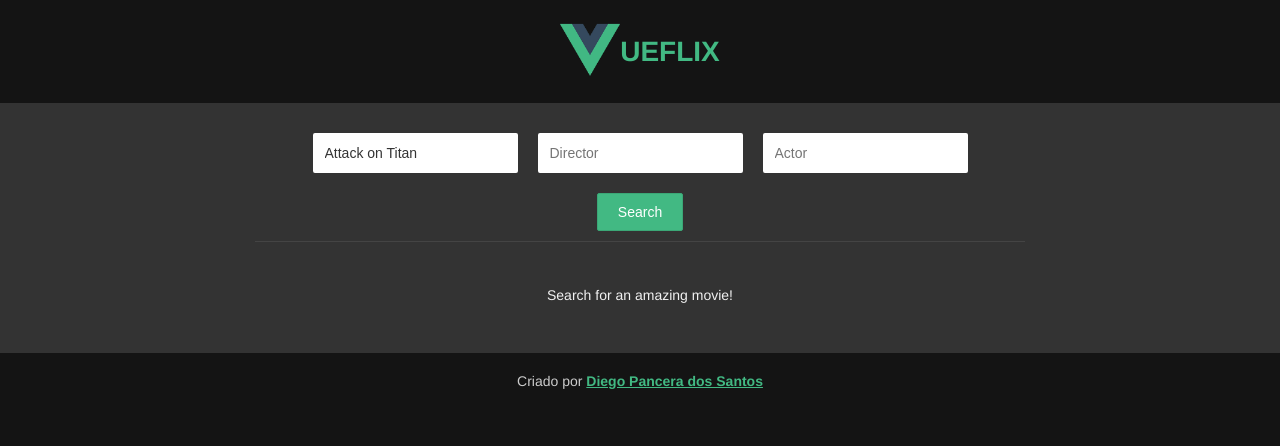
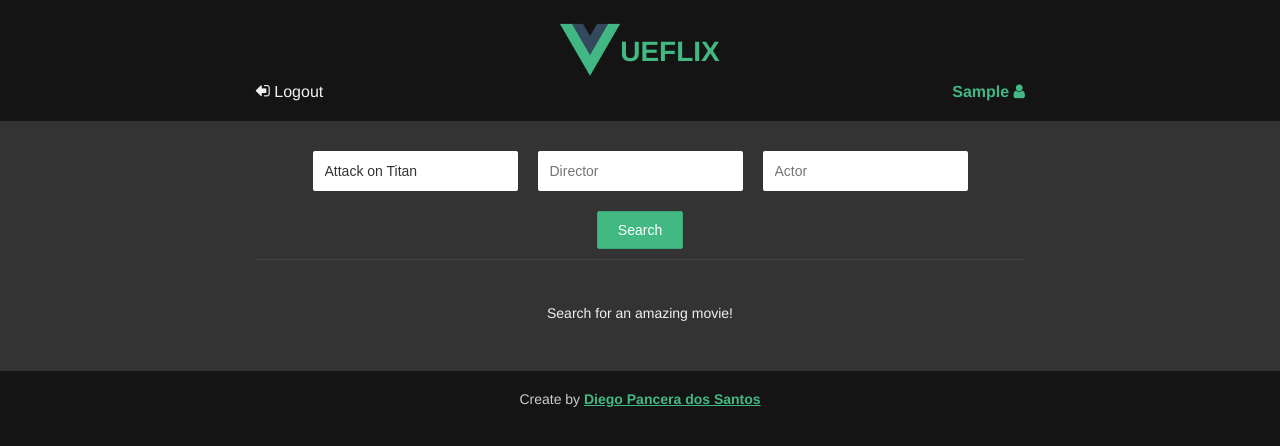
Before and after one commit to diegopscode/Vueflix, a Vue app: page / in a window 1280 px wide. Both pictures are taken after typing "Sample" into the empty fields and a click on the button "Sign In". Shown: the top 446 px of the page. Built offline with nearby package versions, Linux system fonts and the light colour scheme; what Axios would draw is missing.

Commit message:
Pagina de favoritos e login

```diff
--- a/src/assets/scss/components/header.scss
+++ b/src/assets/scss/components/header.scss
@@ -10,6 +10,34 @@
     display: flex;
     align-items: center;
     justify-content: center;
+    width: 180px;
+
+    margin: 0 auto;
+  }
+
+  .user-menu {
+    display: flex;
+    justify-content: space-between;
+
+    font-size: 16px;
+  }
+
+  .user-link {
+    text-transform: capitalize;
+    font-weight: bold;
+  }
+
+  .logout {
+    cursor: pointer;
+    transition: all .2s;
+
+    i {
+      transform: rotate(180deg);
+    }
+
+    &:hover {
+      color: $green;
+    }
   }
 
   .logo {
--- a/src/components/Footer.vue
+++ b/src/components/Footer.vue
@@ -2,7 +2,7 @@
   <footer class="footer">
     <div class="container">
 
-      <div class="creator">Criado por <a href="#">Diego Pancera dos Santos</a></div>
+      <div class="creator">Create by <a href="#">Diego Pancera dos Santos</a></div>
 
     </div>
   </footer>
--- a/src/components/Header.vue
+++ b/src/components/Header.vue
@@ -2,19 +2,37 @@
   <header class="header">
     <div class="container">
 
-      <a href="/" class="logo-link">
+      <router-link :to="{ name: 'Login' }" class="logo-link">
         <div class="logo">
           <img src="../assets/images/logo.png">
         </div>
         <h1 class="logo-title">ueflix</h1>
-      </a>
+      </router-link>
+
+      <div class="user-menu" v-if="user.name">
+        <div class="logout" @click.prevent="logout()"><i class="fa fa-sign-out"></i> Logout</div>
+        <router-link :to="{ name: 'Favorites' }" class="user-link">{{ user.name }} <i class="fa fa-user"></i></router-link>
+      </div>
 
     </div>
   </header>
 </template>
 
 <script>
+  import local from "../localstorage"
+
   export default {
-    name: 'header'
+    name: 'header',
+    computed: {
+      user() {
+        return this.$store.getters.user
+      }
+    },
+    methods: {
+      logout() {
+        console.log("Logout");
+        this.$store.dispatch("LOGOUT").then(response => { this.$router.push({ name: "Login" }) })
+      }
+    }
   }
 </script>
--- /dev/null
+++ b/src/scenes/Favorites.vue
@@ -0,0 +1,29 @@
+<template>
+  <section class="content favorites">
+    <div class="container">
+
+    <div class="film-container">
+      <Film :data="film" v-for="film in films" :key="film.show_id"></Film>
+
+      <div class="film-notfound" v-if="films.length == 0">You still have no favorite movies! <i class="fa fa-frown-o"></i></div>
+    </div>
+
+    </div>
+  </section>
+</template>
+
+<script>
+  import Film from "../components/Film"
+
+  export default {
+    name: "favorites",
+    components: {
+      Film
+    },
+    computed: {
+      films() {
+        return this.$store.getters.favorites;
+      }
+    }
+  }
+</script>
```
